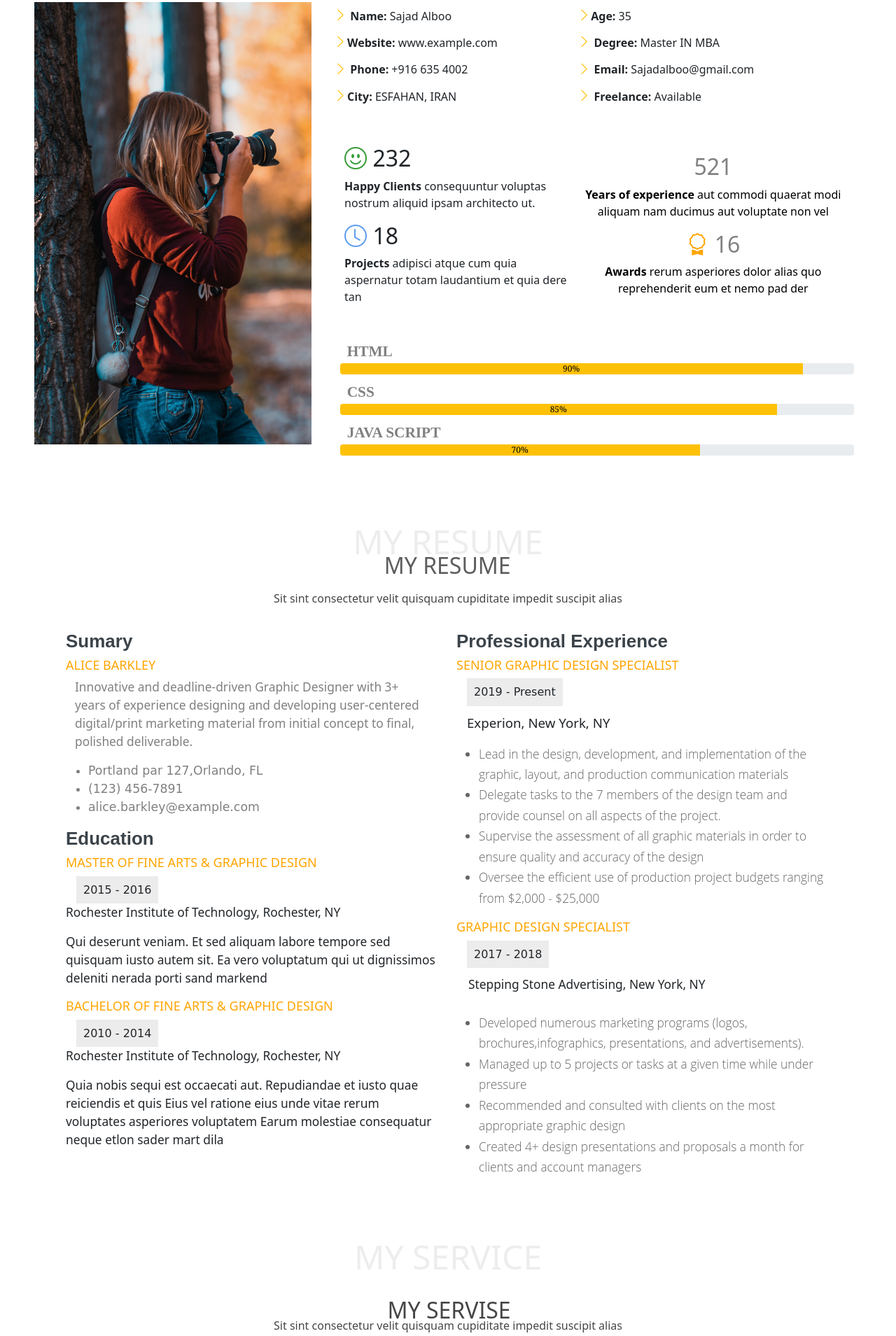
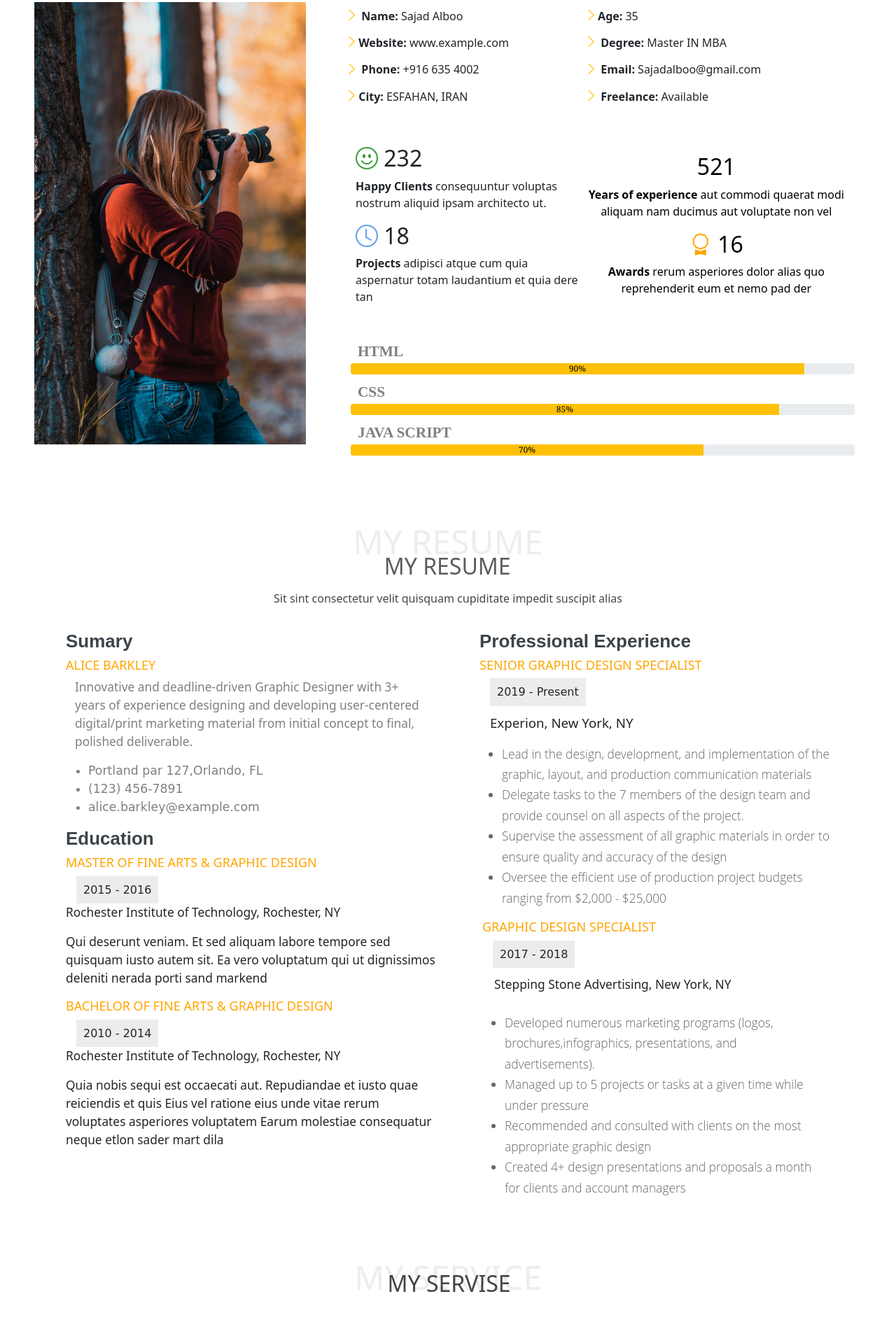
Before and after one commit to ALBOOSAJAD/bootstrap-portfolio, a plain HTML site: page index.html in a window 1280 px wide. Shown: the part 763-2672 px from the top of the page at 70% size. Drawn offline with nearby package versions, Linux system fonts and the light colour scheme.

Commit message:
edited final project

```diff
--- a/assets/css/style.css
+++ b/assets/css/style.css
@@ -209,7 +209,7 @@ a:hover{
 .service1{
     FONT-SIZE: 24PT;
     RIGHT: 43%;
-    top: 25%;
+    top: 24%;
     color: #000000ba;
 }
 .text-center{
@@ -237,6 +237,13 @@ h4{
     padding: 10px;
     font-size: 16pt;
     font-family: ui-monospace;
+}
+.righ{
+width: 47%!important;
+margin-left: 33px;
+}
+.num{
+    color: black;
 }
 .slid{
    margin-top: 50px;
@@ -288,7 +295,9 @@ h4{
     flex-wrap: wrap;
     animation: transform 3s linear 3s infinite ;
 }
-
+.dev{
+    background: #f49508d9;
+}
 .bt{
     border: 2px solid orange;
     width: 58px;
--- a/index.html
+++ b/index.html
@@ -102,7 +102,7 @@
 
         </div>
 
-        <div class="super">
+        <div class="super ms-4">
           <div class="nav-bar">
             <ul class="super-menu">
               <li class="li">
@@ -169,14 +169,14 @@
             </div>
 
             <div class="d-flex flex-column number">
-              <h2 data-purecounter-start="0" data-purecounter-end="521" data-purecounter-duration="0" class="pure-counter">
+              <h2 class="num">
               521
               </h2>
               <p class="year">
                <strong> Years of experience</strong> aut commodi quaerat modi aliquam nam ducimus
                 aut voluptate non vel
               </p>
-              <h2 data-purecounter-start="0" data-purecounter-end="16" data-purecounter-duration="0" class="pure-counter"><i class="bi bi-award award" ></i>
+              <h2 class="num"><i class="bi bi-award award" ></i>
                 16
               </h2>
               <p class="year">
@@ -242,7 +242,7 @@
                 </div>
                 <!--finish the part 1 -->
 
-                <div class="col-lg-6 w-50">
+                <div class="col-lg-6 righ">
                   <h1 class="htext" >Professional Experience</h1>
                   <div>
                     <h2 class="h2text">SENIOR GRAPHIC DESIGN SPECIALIST</h2>
@@ -256,7 +256,7 @@
                       <li>Oversee the efficient use of production project budgets ranging from $2,000 - $25,000</li>
                     </ul>
 
-                    <div>
+                    <div class="ms-1">
                       <h2 class="h2text">GRAPHIC DESIGN SPECIALIST</h2>
                       <h4 class="h4t">2017 - 2018</h4>
                       <p class="st">Stepping Stone Advertising, New York, NY</p>
@@ -500,7 +500,7 @@
                    </div>
                    <div class="col" >
                      <div class="box">
-                       <h3>Developer</h3>
+                       <h3 class="dev">Developer</h3>
                        <h4 class="sup">
                          <sup>$</sup>
                          20
```
